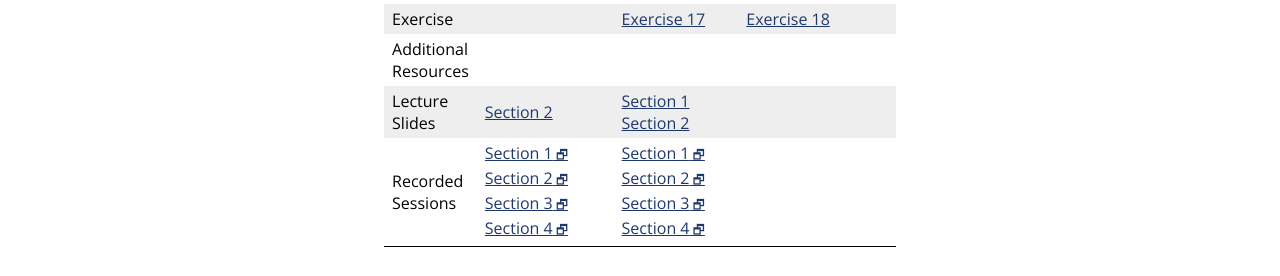
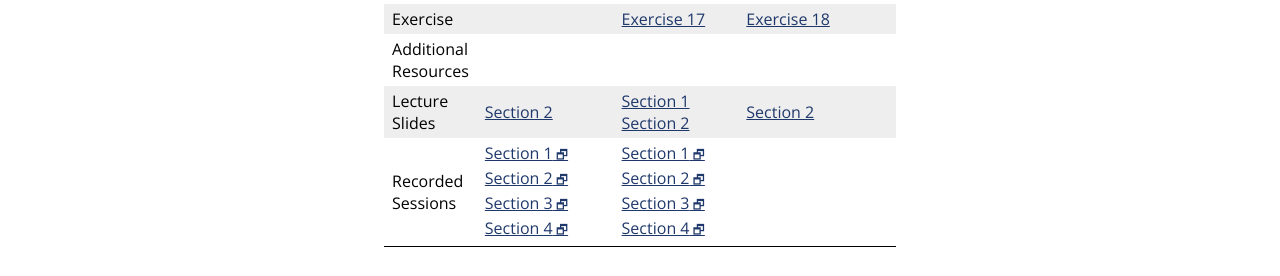
Before and after one commit to jhu-ip/cs220-s22, a Jekyll site: the page built from material.md, in a window 1280 px wide. Shown: the part 874-1150 px from the top of the page. Built offline with Jekyll 4.4.1, drawn with Linux system fonts in a browser that asks for light colours; some web fonts are replaced.

Commit message:
Added lecture slides

```diff
--- a/material.csv
+++ b/material.csv
@@ -210,3 +210,4 @@
 6,3,4-Mar,Slides,More Linked lists,slides/day18_more_linked_lists.pdf
 6,3,4-Mar,Recap,Day 18,questions/day18.html
 6,3,4-Mar,Exercise,Exercise 18,exercise/ex18.html
+6,3,4-Mar,LectureSlides,Section 2,slides/sec02/18.pdf
--- a/material.md
+++ b/material.md
@@ -349,7 +349,7 @@
       <td>Lecture<br>Slides</td>
       <td><a href='slides/sec02/16.pdf'>Section 2</a></td>
       <td><a href='slides/sec01/day17_notes.pdf'>Section 1</a><br><a href='slides/sec02/17.pdf'>Section 2</a></td>
-      <td></td>
+      <td><a href='slides/sec02/18.pdf'>Section 2</a></td>
     </tr>
     <tr>
       <td>Recorded<br>Sessions</td>
```
